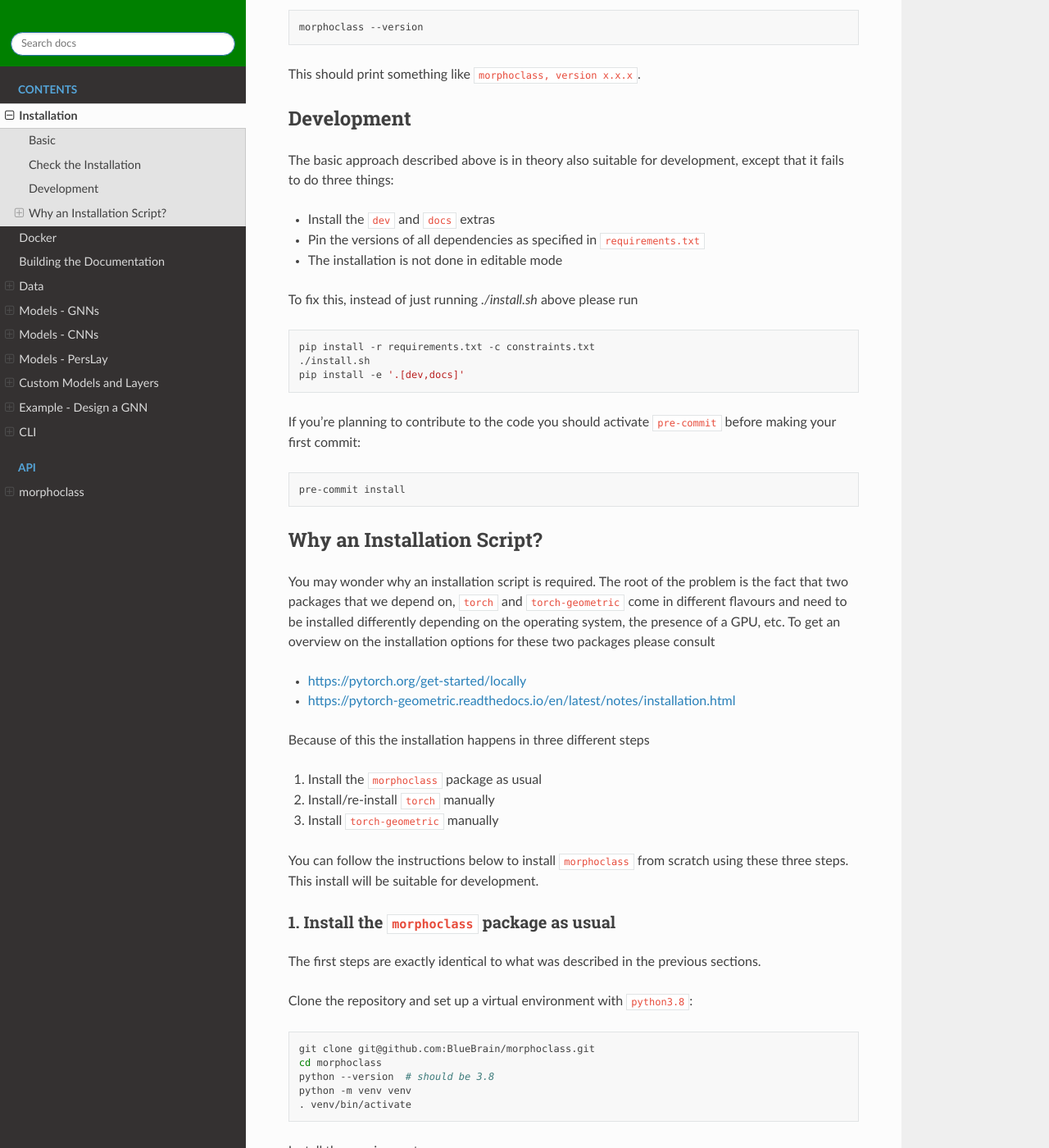
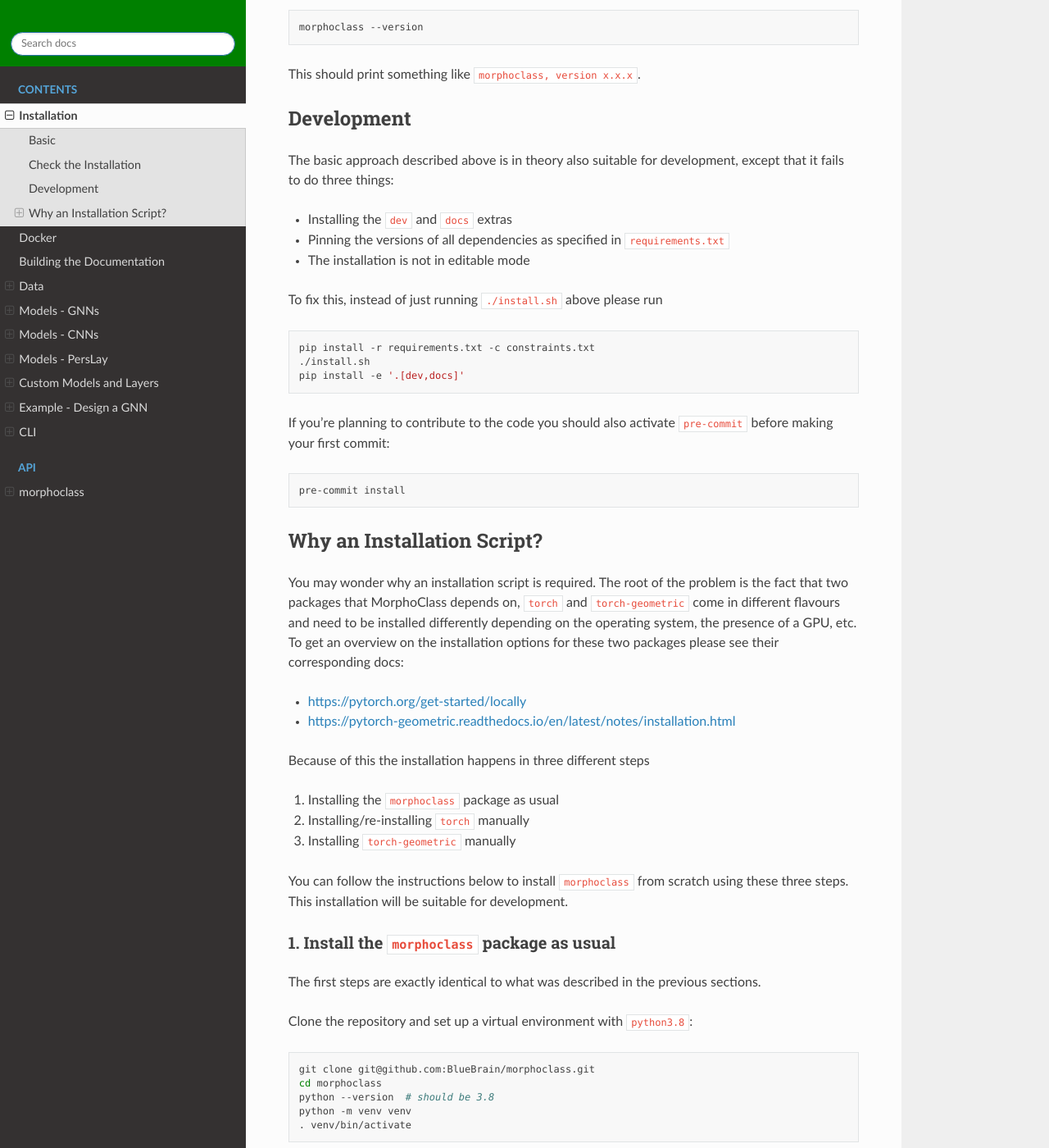
Before and after one commit to BlueBrain/morphoclass, a Sphinx documentation site: the page built from docs/source/sections/installation.rst, in a window 1280 px wide and 1400 px high, scrolled down 841 px. Shown: the whole window at 82% size. Built offline with Sphinx 7.4.7 and the Read the Docs theme 2.0.0, drawn with Linux system fonts in a browser that asks for light colours; the version number could not be read and is left out.

Commit message:
Make small corrections in installations.rst

```diff
--- a/docs/source/sections/installation.rst
+++ b/docs/source/sections/installation.rst
@@ -49,11 +49,11 @@ Development
 The basic approach described above is in theory also suitable for development,
 except that it fails to do three things:
 
-* Install the ``dev`` and ``docs`` extras
-* Pin the versions of all dependencies as specified in ``requirements.txt``
-* The installation is not done in editable mode
+* Installing the ``dev`` and ``docs`` extras
+* Pinning the versions of all dependencies as specified in ``requirements.txt``
+* The installation is not in editable mode
 
-To fix this, instead of just running `./install.sh` above please run
+To fix this, instead of just running ``./install.sh`` above please run
 
 .. code-block:: sh
 
@@ -61,8 +61,8 @@ To fix this, instead of just running `./install.sh` above please run
     ./install.sh
     pip install -e '.[dev,docs]'
 
-If you're planning to contribute to the code you should activate ``pre-commit``
-before making your first commit:
+If you're planning to contribute to the code you should also activate
+``pre-commit`` before making your first commit:
 
 .. code-block:: sh
 
@@ -71,23 +71,23 @@ before making your first commit:
 Why an Installation Script?
 ---------------------------
 You may wonder why an installation script is required. The root of the problem
-is the fact that two packages that we depend on, ``torch`` and
+is the fact that two packages that MorphoClass depends on, ``torch`` and
 ``torch-geometric`` come in different flavours and need to be installed
 differently depending on the operating system, the presence of a GPU, etc. To
 get an overview on the installation options for these two packages please
-consult
+see their corresponding docs:
 
 * https://pytorch.org/get-started/locally
 * https://pytorch-geometric.readthedocs.io/en/latest/notes/installation.html
 
 Because of this the installation happens in three different steps
 
-1. Install the ``morphoclass`` package as usual
-2. Install/re-install ``torch`` manually
-3. Install ``torch-geometric`` manually
+1. Installing the ``morphoclass`` package as usual
+2. Installing/re-installing ``torch`` manually
+3. Installing ``torch-geometric`` manually
 
 You can follow the instructions below to install ``morphoclass`` from scratch
-using these three steps. This install will be suitable for development.
+using these three steps. This installation will be suitable for development.
 
 1. Install the ``morphoclass`` package as usual
 ...............................................
```
